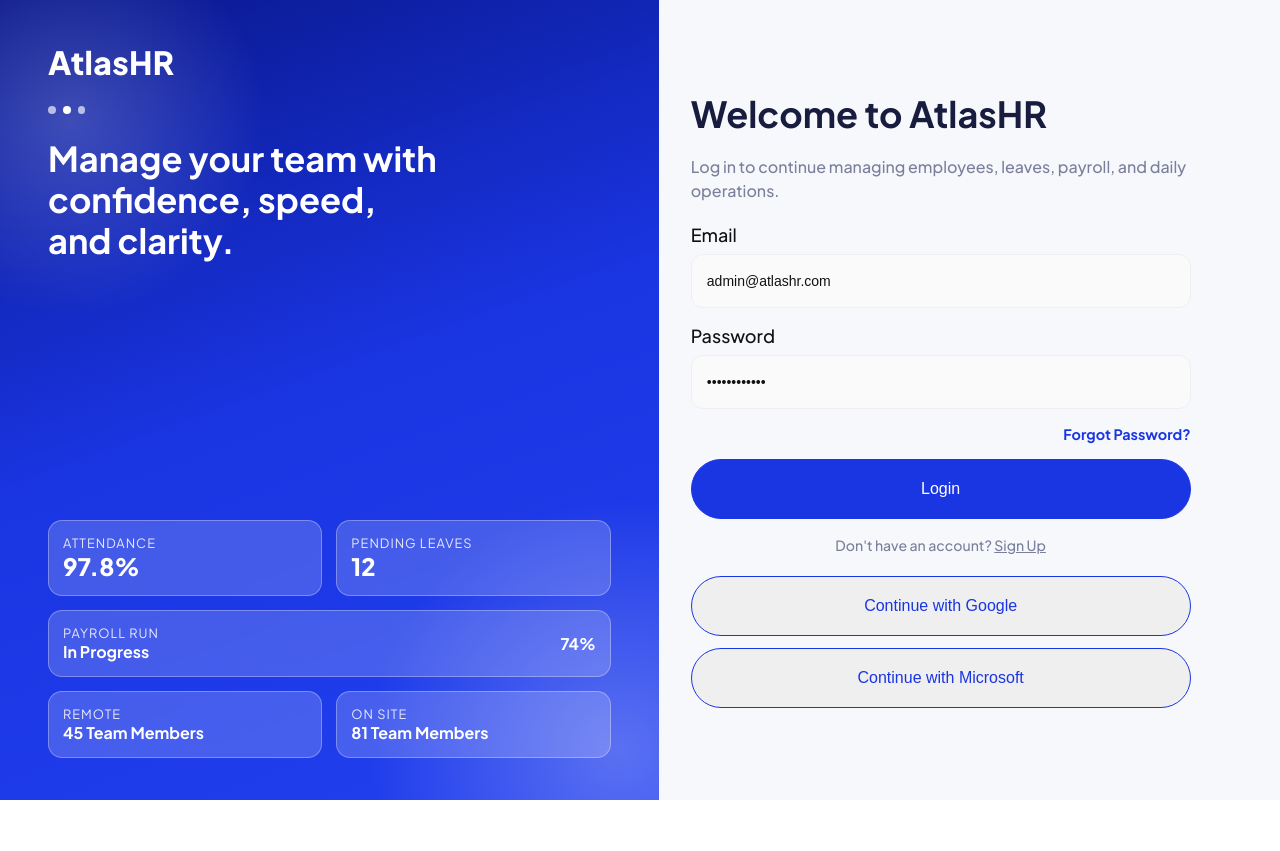
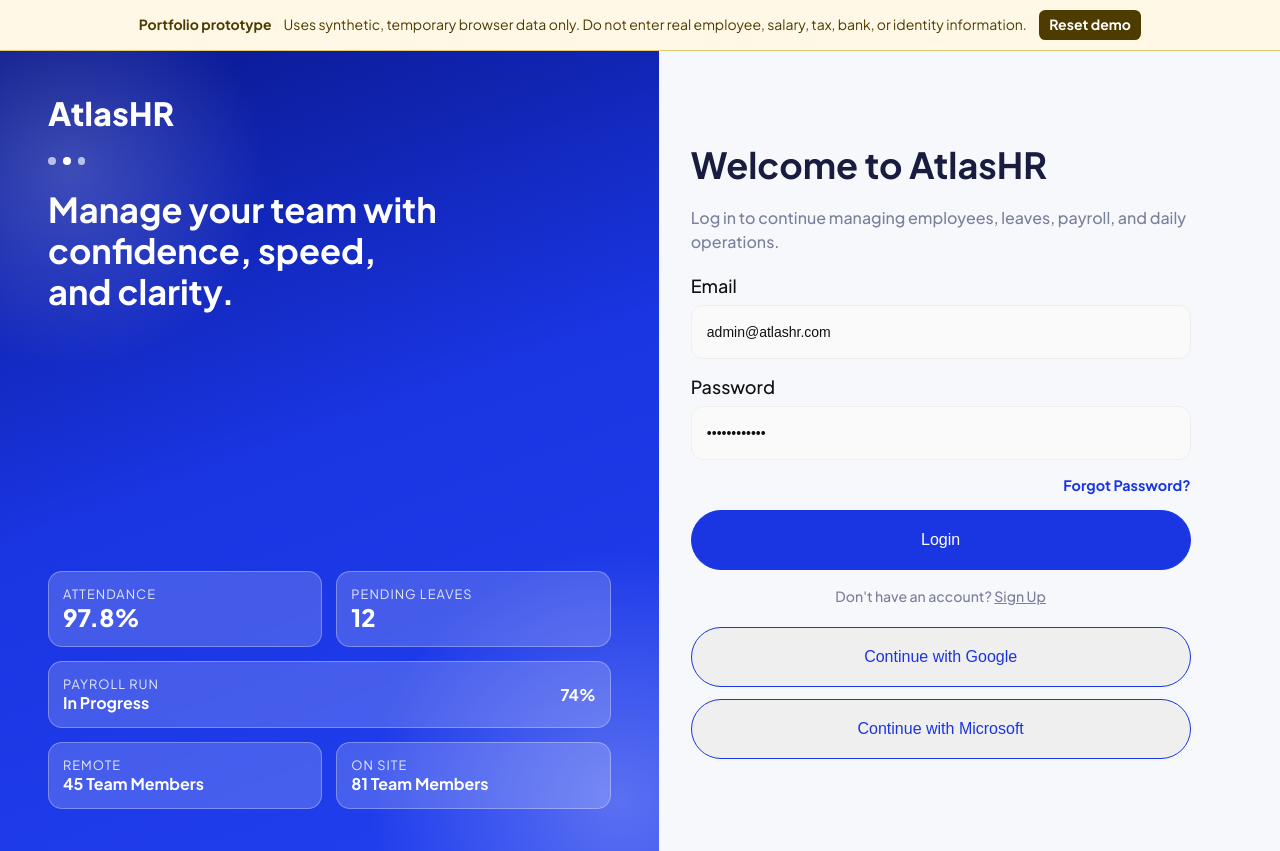
Before and after one commit to Nischhalsubba/HR-Payroll-Management, a React (Vite) app in the folder app/: page /auth/login in a window 1280 px wide. Before the commit the page ends 800 px from the top, so only its background shows below. Built offline with nearby package versions, Linux system fonts and the light colour scheme.

Commit message:
feat: surface demo boundary globally

```diff
--- a/app/src/App.tsx
+++ b/app/src/App.tsx
@@ -1,5 +1,6 @@
 import { BrowserRouter } from 'react-router-dom'
 import { AppRouter } from './app/AppRouter'
+import { DemoBoundary } from './components/app/DemoBoundary'
 import { ToastViewport } from './components/ui/ToastViewport'
 import { AuthProvider } from './context/AuthContext'
 import { ToastProvider } from './context/ToastContext'
@@ -9,6 +10,7 @@ export default function App() {
     <AuthProvider>
       <ToastProvider>
         <BrowserRouter>
+          <DemoBoundary />
           <AppRouter />
           <ToastViewport />
         </BrowserRouter>
```
